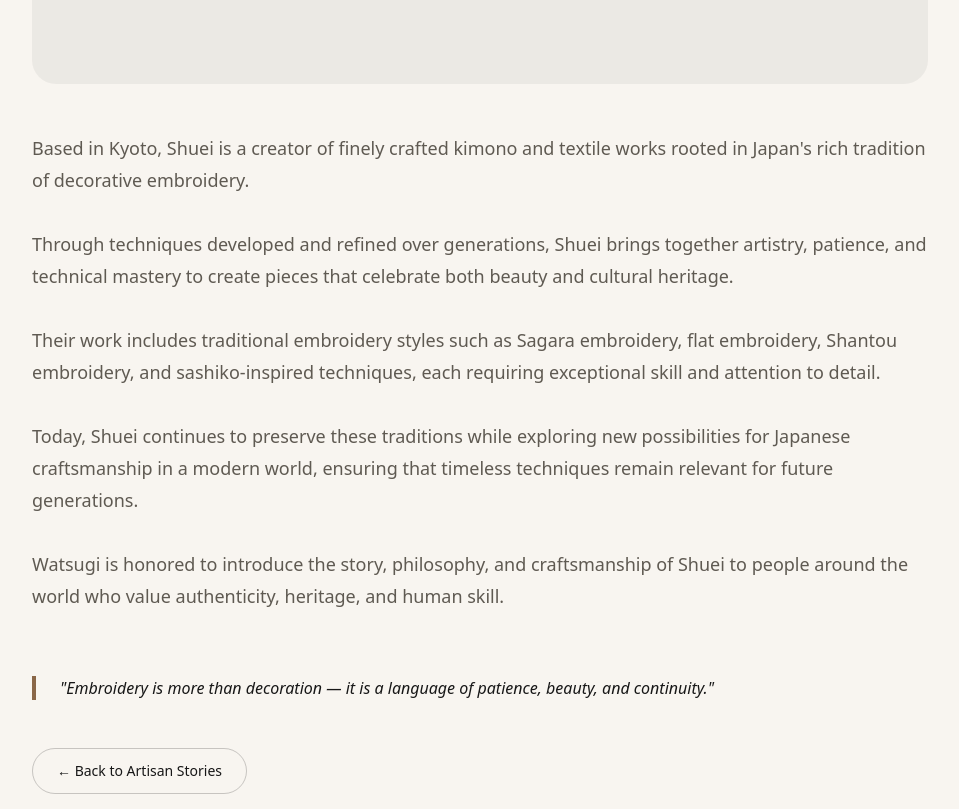
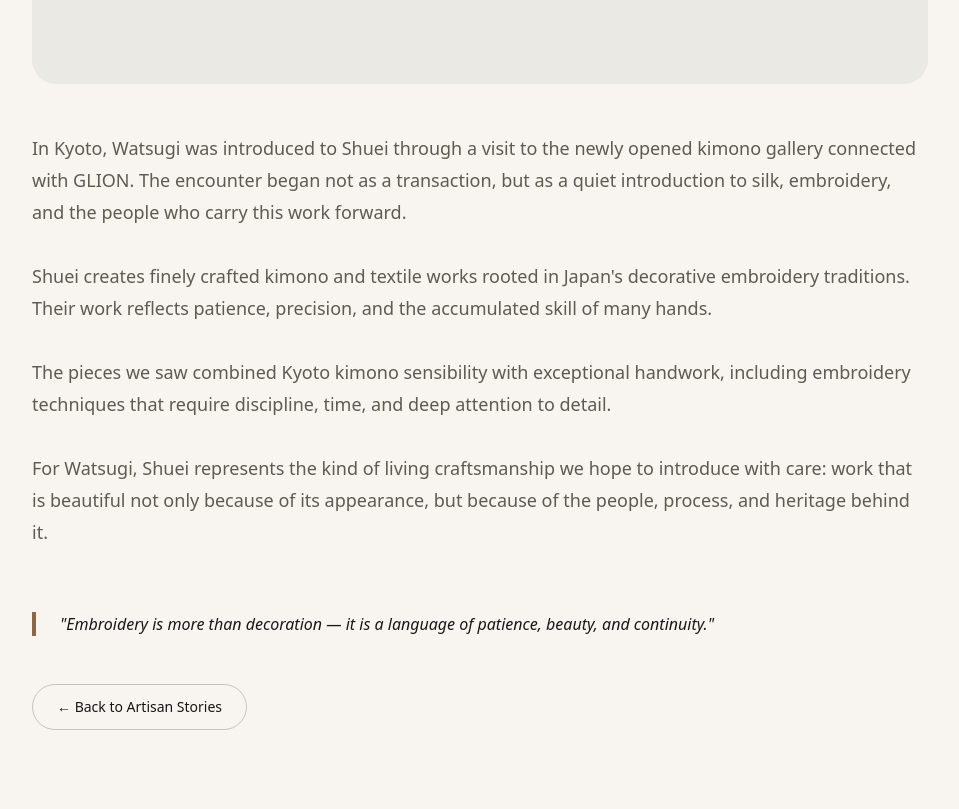
Before and after one commit to Watsugi/watsugi-website, a Next.js app: page /artisans/shuei in a window 1280 px wide. Shown: the part 740-1549 px from the top of the page, without its empty margins (160-1119 px from the left). Built offline with nearby package versions, Linux system fonts and the light colour scheme.

Commit message:
Update Shuei story text

```diff
--- a/app/artisans/shuei/page.tsx
+++ b/app/artisans/shuei/page.tsx
@@ -21,36 +21,19 @@ export default function ShueiPage() {
           <div className="space-y-8 text-lg leading-8 text-[#5F5A52]">
 
            <p>
-              Based in Kyoto, Shuei is a creator of finely crafted kimono
-              and textile works rooted in Japan's rich tradition of
-              decorative embroidery.
+  In Kyoto, Watsugi was introduced to Shuei through a visit to the newly opened kimono gallery connected with GLION. The encounter began not as a transaction, but as a quiet introduction to silk, embroidery, and the people who carry this work forward.
 </p>
 
 <p>
-              Through techniques developed and refined over generations,
-              Shuei brings together artistry, patience, and technical
-              mastery to create pieces that celebrate both beauty and
-              cultural heritage.
+  Shuei creates finely crafted kimono and textile works rooted in Japan's decorative embroidery traditions. Their work reflects patience, precision, and the accumulated skill of many hands.
 </p>
 
 <p>
-              Their work includes traditional embroidery styles such as
-              Sagara embroidery, flat embroidery, Shantou embroidery,
-              and sashiko-inspired techniques, each requiring exceptional
-              skill and attention to detail.
+  The pieces we saw combined Kyoto kimono sensibility with exceptional handwork, including embroidery techniques that require discipline, time, and deep attention to detail.
 </p>
 
 <p>
-              Today, Shuei continues to preserve these traditions while
-              exploring new possibilities for Japanese craftsmanship in a
-              modern world, ensuring that timeless techniques remain
-              relevant for future generations.
-            </p>
-
-            <p>
-              Watsugi is honored to introduce the story, philosophy,
-              and craftsmanship of Shuei to people around the world who
-              value authenticity, heritage, and human skill.
+  For Watsugi, Shuei represents the kind of living craftsmanship we hope to introduce with care: work that is beautiful not only because of its appearance, but because of the people, process, and heritage behind it.
 </p>
 
           </div>
```
Lines whose indentation alone changed are shown as unchanged.
